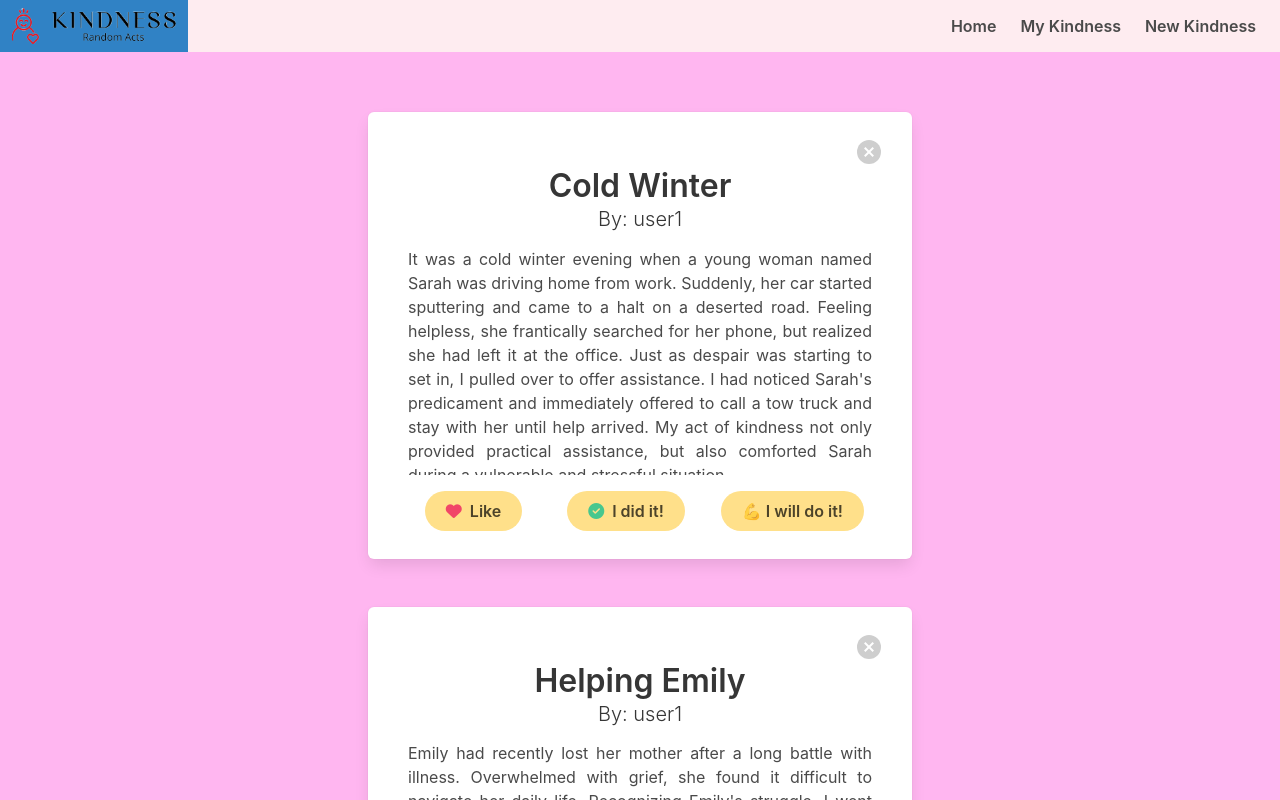
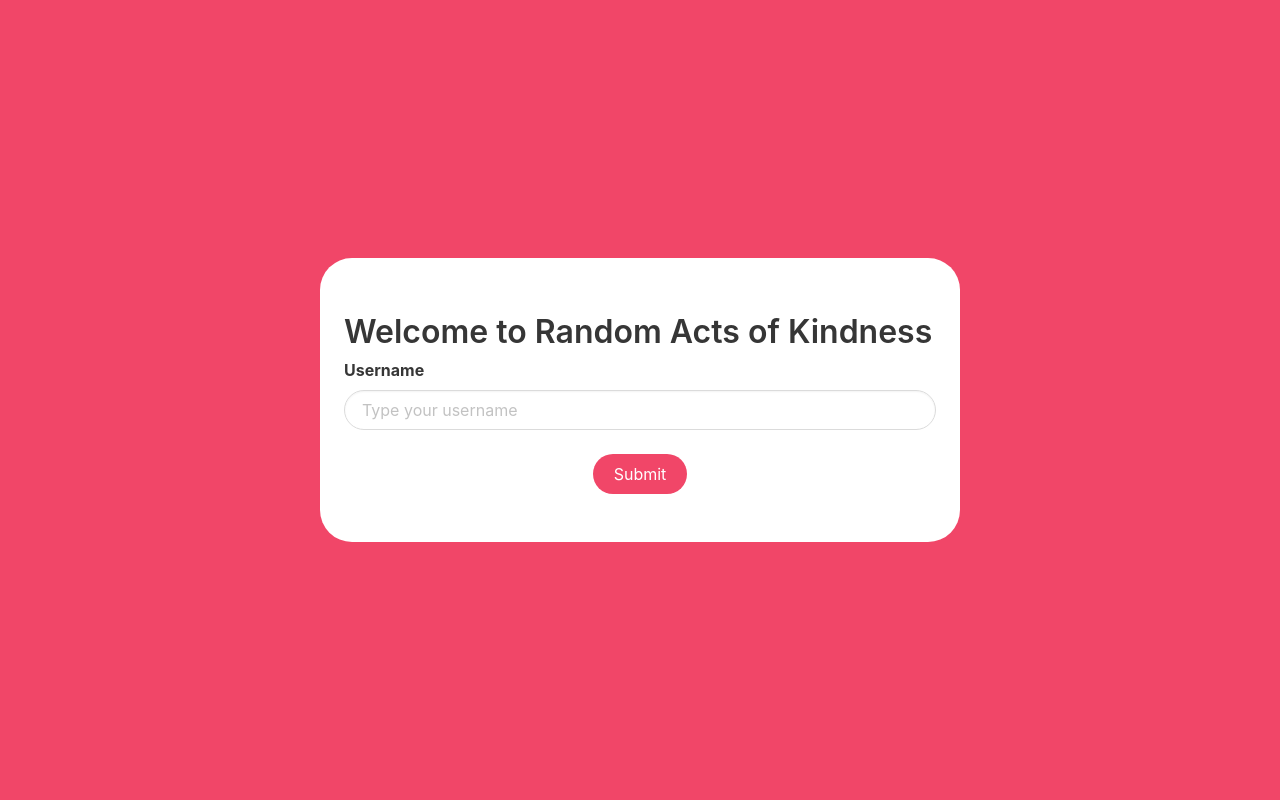
Before and after one commit to mohamedmhussein/phase-2-project-random-acts-of-kindness, a React (Create React App) app: page /MyKindness in a window 1280 px wide. Shown: the top 800 px of the page. Built offline with nearby package versions, Linux system fonts and the light colour scheme; data requests are answered from the project's data file.

Commit message:
Adds a SetUser modal component to set the current user and link it to the App component

```diff
--- a/src/App.js
+++ b/src/App.js
@@ -4,6 +4,7 @@ import Navbar from "./Navbar";
 import NewPost from "./NewPost";
 import OthersPosts from "./OthersPosts";
 import MyKindness from "./MyKindness";
+import SetUser from "./SetUser";
 function App() {
   const backgroundStyle = {
     backgroundImage: `url("/assets/background2.jpg")`,
@@ -19,9 +20,13 @@ function App() {
   //style={backgroundStyle}
 
   const [currentUser, setCurrentUser] = useState("user1")
+  function setUser(user) {
+    setCurrentUser(user)
+  }
   return (
     <div style={backgroundStyle2} >
       <Navbar />
+      <SetUser setCurrentUser={setUser} />
       <Switch>
         <Route exact path="/">
           <OthersPosts currentUser={currentUser} />
--- /dev/null
+++ b/src/SetUser.js
@@ -0,0 +1,40 @@
+import { useState } from "react"
+function SetUser({ setCurrentUser }) {
+
+    const [username, setUsername] = useState("")
+    const [isActive, setIsActive] = useState(true)
+    const mainClasses = "modal is-active"
+
+    function handleChange(e) {
+        setUsername(e.target.value)
+    }
+
+    function handleSubmit(e) {
+        e.preventDefault()
+        setCurrentUser(username)
+        setIsActive(!isActive)
+    }
+
+    // className={ active? "is-active" : ""}
+    return (
+        <div className={isActive ? "modal is-active" : "modal"} style={{ backgroundColor: "#ffb6f0" }}>
+            <div className="modal-background has-background-danger"></div>
+            <div className="modal-content has-background-white px-5 py-6" style={{ borderRadius: "2em" }}>
+                <h4 className="title my-2">Welcome to Random Acts of Kindness</h4>
+
+
+                <form onSubmit={handleSubmit}>
+                    <div className="field">
+                        <label className="label">Username</label>
+                        <div className="control">
+                            <input type="text" placeholder="Type your username" className="input is-rounded" name="username" onChange={handleChange}></input>
+                        </div>
+                    </div>
+                    <div className="has-text-centered mt-5"><button className="button is-rounded is-danger" type="submit">Submit</button></div>
+
+                </form>
+            </div>
+        </div>
+    )
+}
+export default SetUser
```
